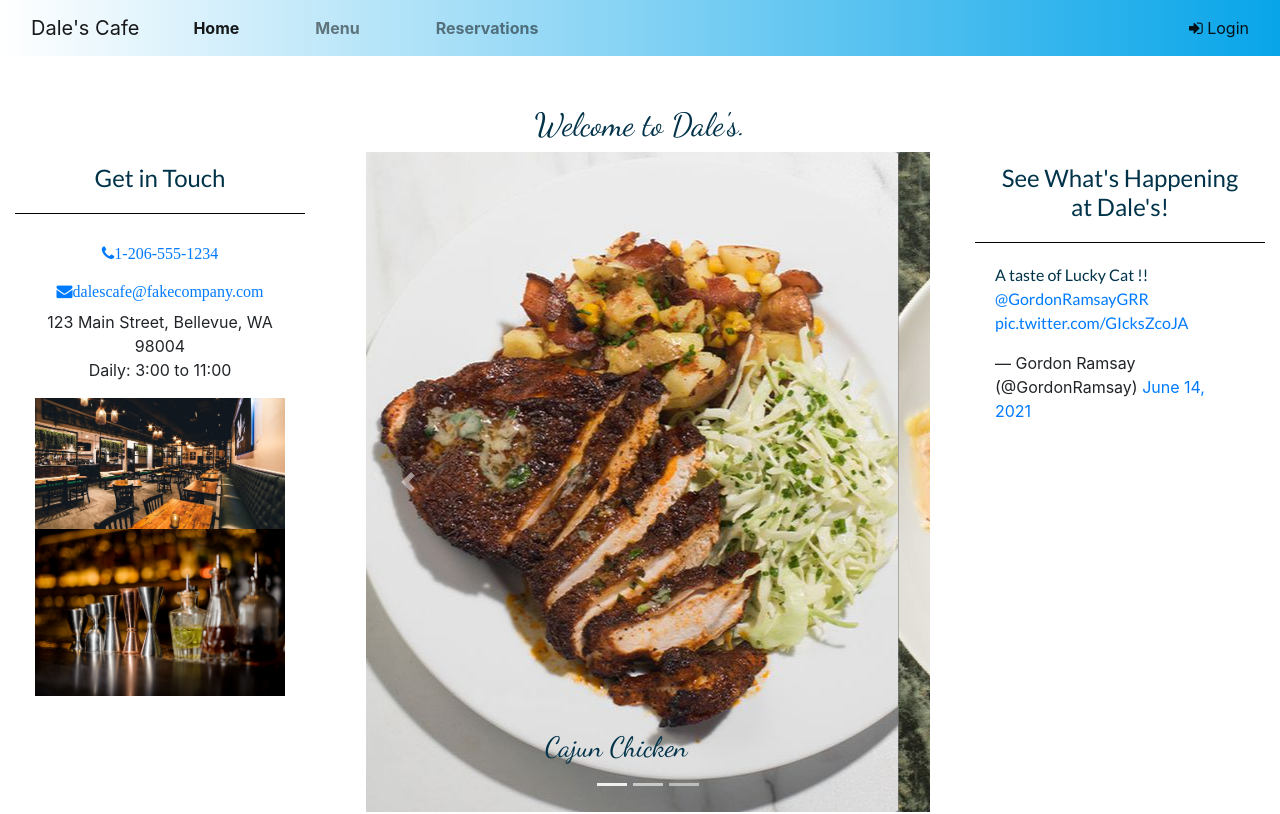
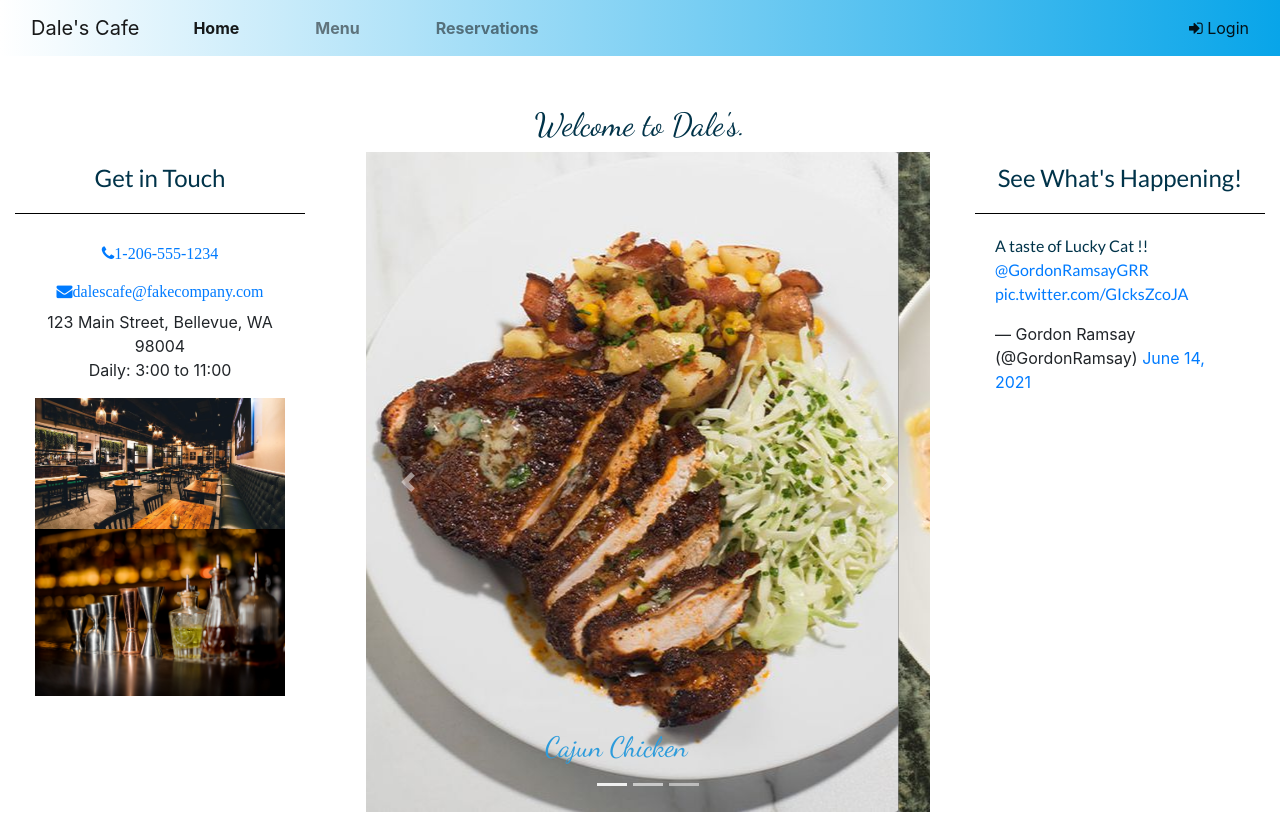
Before and after one commit to Revlisc/bootstrapRestSite, a website: page index.html in a window 1280 px wide. Shown: the top 814 px of the page. Drawn offline with nearby package versions, Linux system fonts and the light colour scheme.

Commit message:
updated styling, menu

```diff
--- a/css/styling.scss
+++ b/css/styling.scss
@@ -27,6 +27,9 @@ body {
     }
     .navbar {
         background-image: linear-gradient(to right, white, #08a5e9);
+    }
+    .newitem {
+        color:rgb(44, 155, 219);
     }
 
 }
--- a/index.html
+++ b/index.html
@@ -152,7 +152,7 @@
 
             <div class="col-lg-3 justify-content-end d-none d-lg-block">
                 <div class="card-header text-center">
-                    <h3>See What's Happening at Dale's!</h3>
+                    <h3>See What's Happening!</h3>
                 </div>
                 <div class="card-body">
                     <blockquote class="twitter-tweet"><p lang="en" dir="ltr">A taste of Lucky Cat !! <a href="https://twitter.com/GordonRamsayGRR?ref_src=twsrc%5Etfw">@GordonRamsayGRR</a> <a href="https://t.co/GIcksZcoJA">pic.twitter.com/GIcksZcoJA</a></p>&mdash; Gordon Ramsay (@GordonRamsay) <a href="https://twitter.com/GordonRamsay/status/1404350005817839622?ref_src=twsrc%5Etfw">June 14, 2021</a></blockquote> <script async src="https://platform.twitter.com/widgets.js" charset="utf-8"></script>
--- a/js/script.js
+++ b/js/script.js
@@ -3,4 +3,6 @@ $(function() {
     $("#loginButton").click(function(){
         $("#loginModal").modal("show");
     });
+
+
 });
```
Also changed, not shown: menu.html (+8 -1 lines), css/styling.css, 1 other file.
